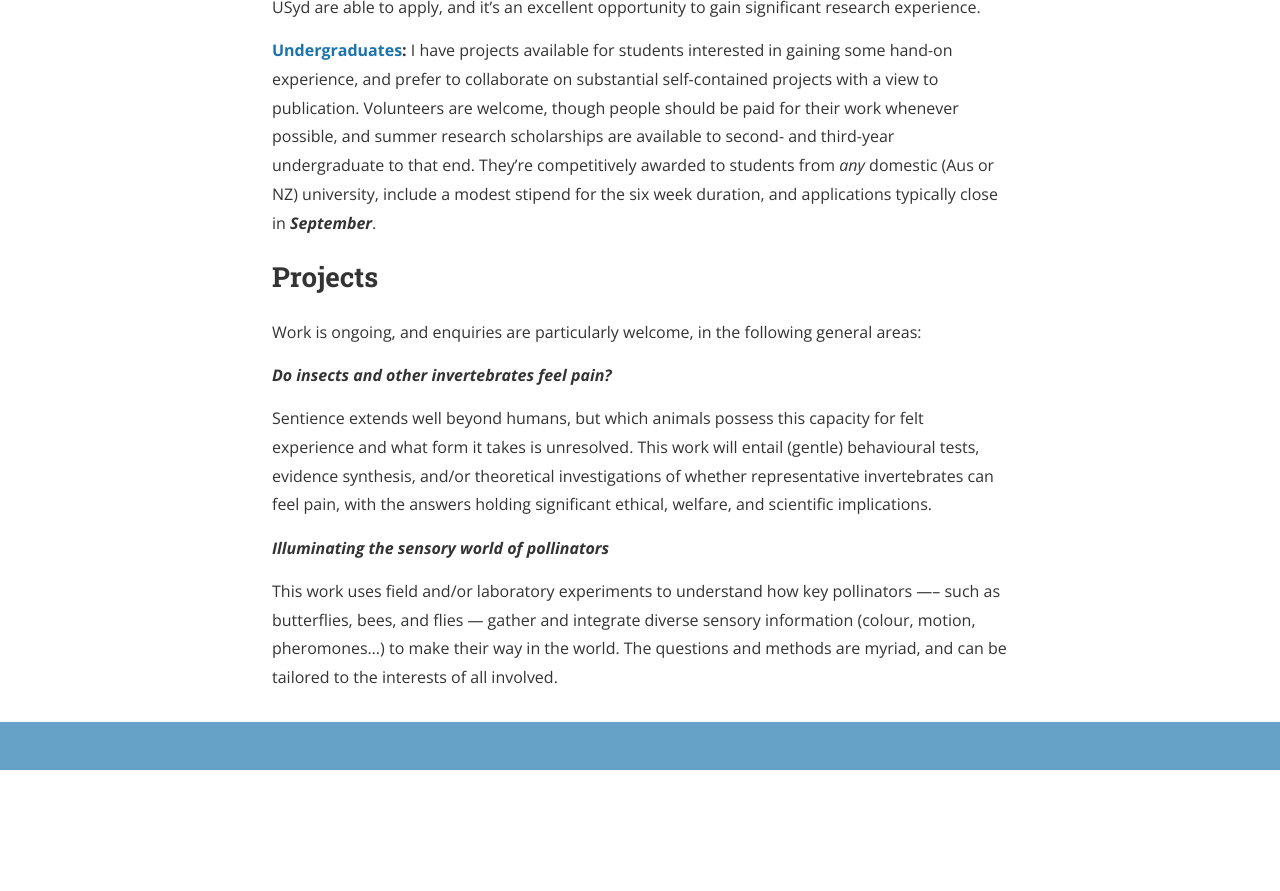
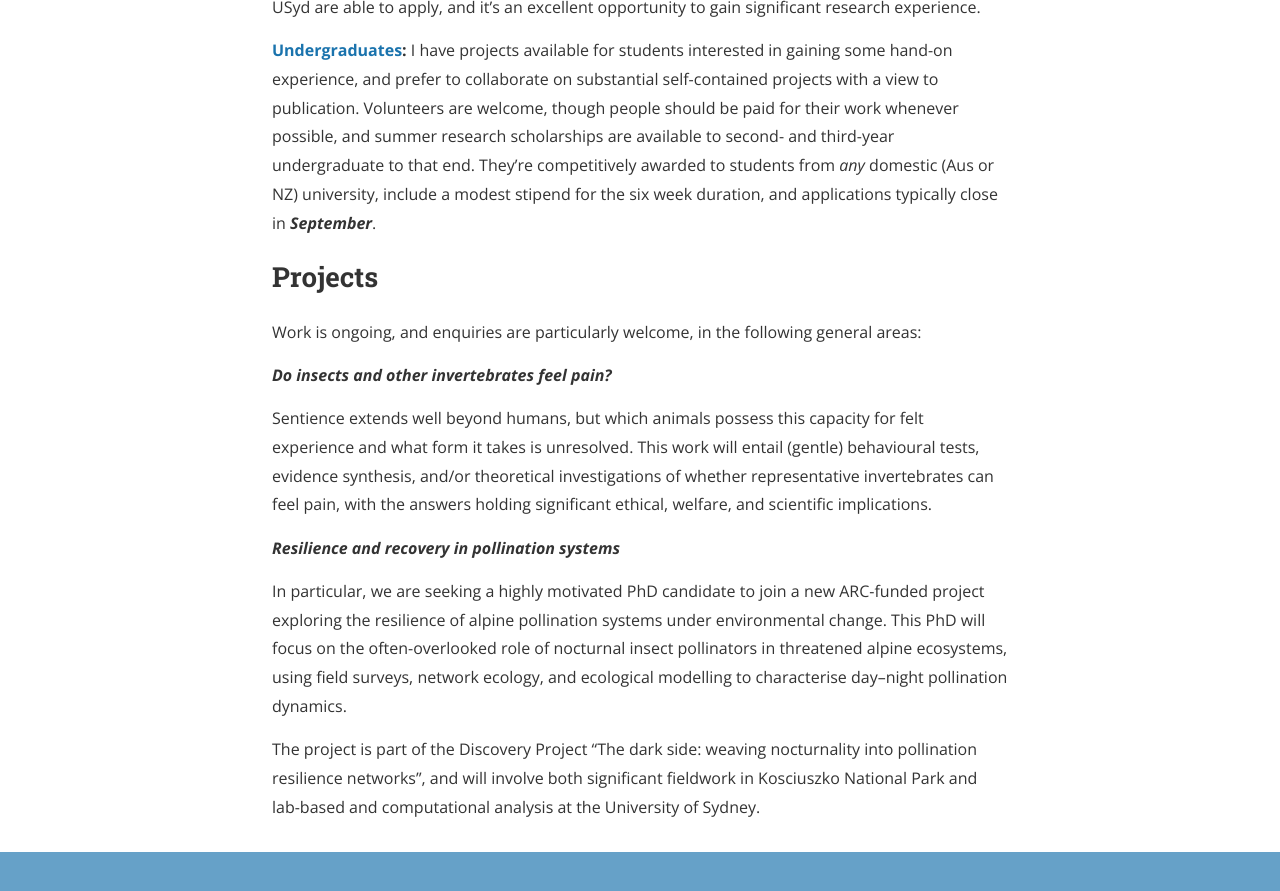
Before and after one commit to thomased/thomased.github.io, a Jekyll site: the page built from join.md, in a window 1280 px wide and 900 px high, scrolled down 855 px. Shown: the top 891 px of the window. Built offline with Jekyll 4.4.1, drawn with Linux system fonts in a browser that asks for light colours; nearby versions of some CDN libraries; before the commit the page ends 1625 px from its top, so only the background shows below that.

Commit message:
Update join.md

```diff
--- a/join.md
+++ b/join.md
@@ -27,6 +27,8 @@ Work is ongoing, and enquiries are particularly welcome, in the following genera
 
 Sentience extends well beyond humans, but which animals possess this capacity for felt experience and what form it takes is unresolved. This work will entail (gentle) behavioural tests, evidence synthesis, and/or theoretical investigations of whether representative invertebrates can feel pain, with the answers holding significant ethical, welfare, and scientific implications.
 
-***Illuminating the sensory world of pollinators***
+***Resilience and recovery in pollination systems***
 
-This work uses field and/or laboratory experiments to understand how key pollinators —-- such as butterflies, bees, and flies --- gather and integrate diverse sensory information (colour, motion, pheromones...) to make their way in the world. The questions and methods are myriad, and can be tailored to the interests of all involved.
+In particular, we are seeking a highly motivated PhD candidate to join a new ARC-funded project exploring the resilience of alpine pollination systems under environmental change. This PhD will focus on the often-overlooked role of nocturnal insect pollinators in threatened alpine ecosystems, using field surveys, network ecology, and ecological modelling to characterise day–night pollination dynamics.
+
+The project is part of the Discovery Project "The dark side: weaving nocturnality into pollination resilience networks", and will involve both significant fieldwork in Kosciuszko National Park and lab-based and computational analysis at the University of Sydney.
```
